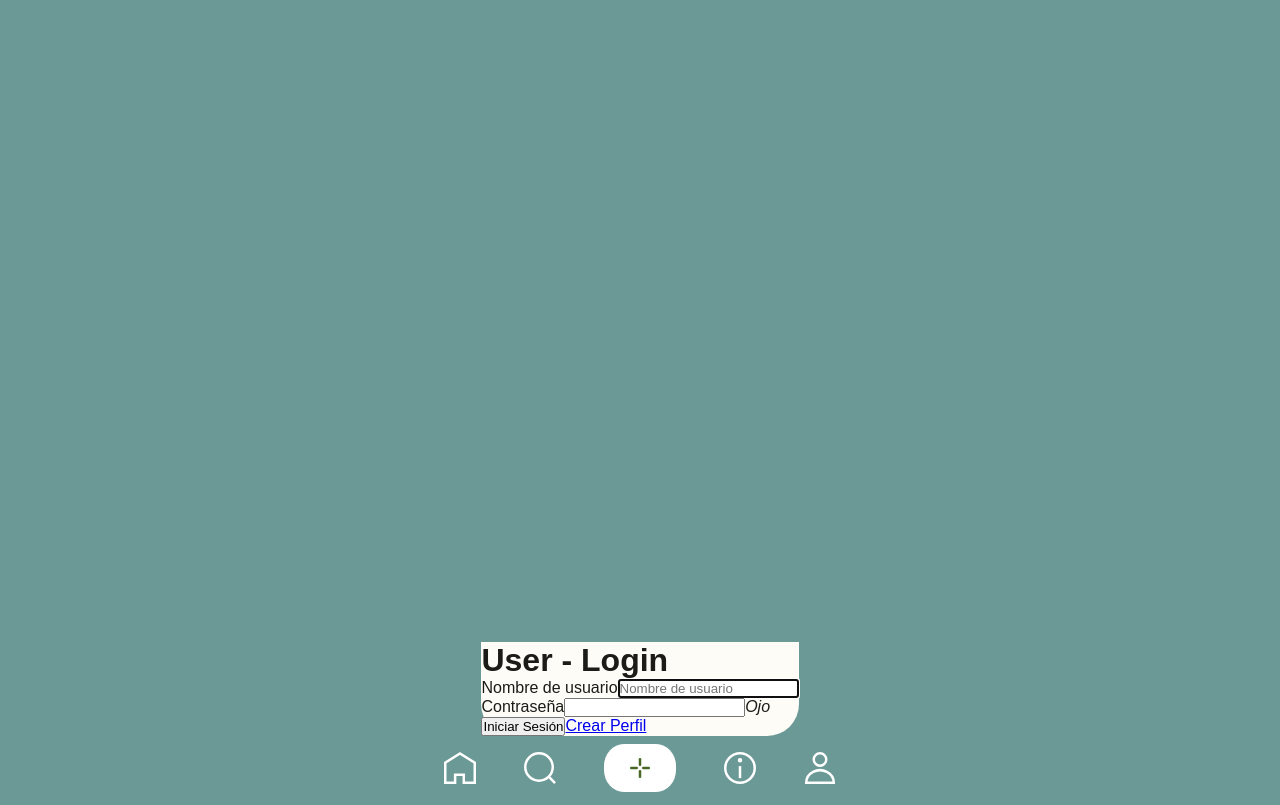
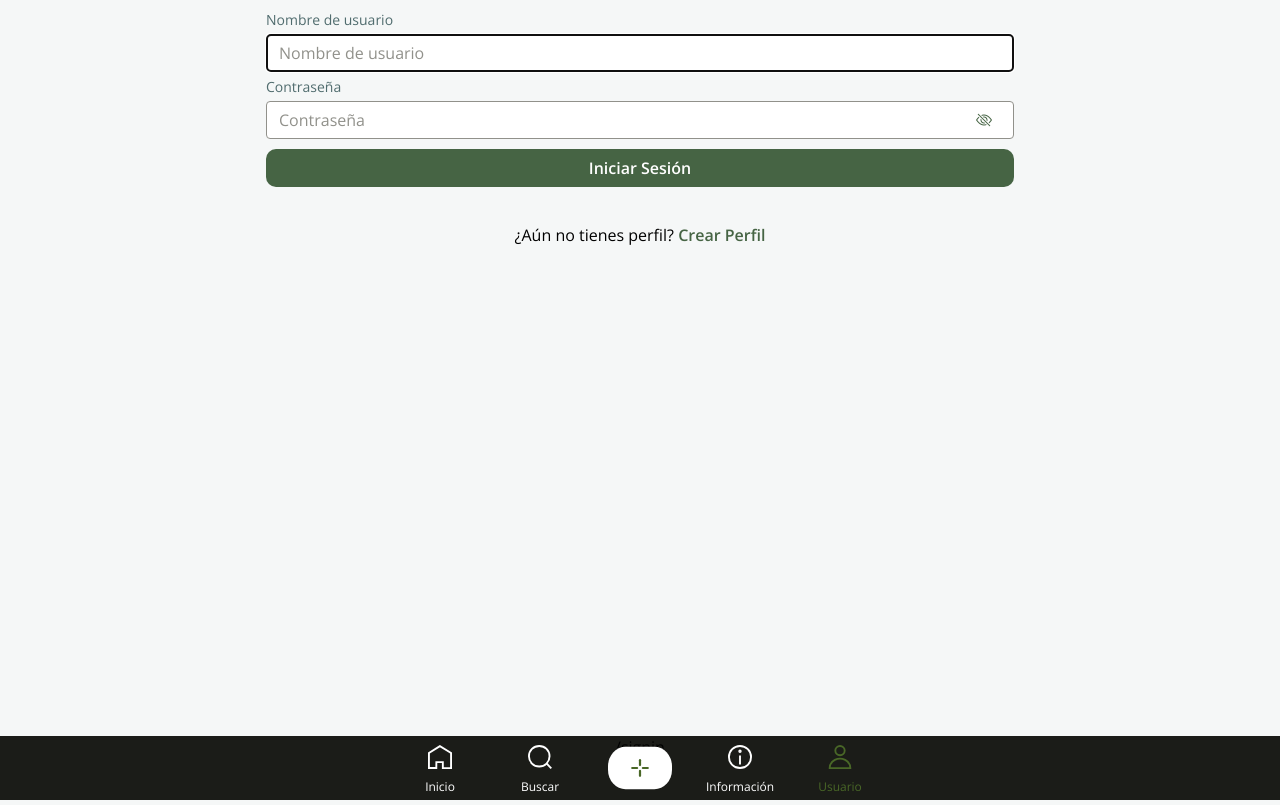
Before and after one commit to jvpradilla/NeG, a Next.js app in the folder frontend/: page /signin in a window 1280 px wide. Built offline with nearby package versions, Linux system fonts and the light colour scheme.

Commit message:
sigin styles

```diff
--- a/frontend/app/(user)/signin/page.tsx
+++ b/frontend/app/(user)/signin/page.tsx
@@ -22,28 +22,31 @@ export default function UserLogin () {
   };
 
   const handleSeePassword = async () => {
-    const type =  document.getElementById("password")?.getAttribute("type") === "password" ? "text" : "password";
-    document.getElementById("password")?.setAttribute("type", type);
+    const togglePassword =  document.getElementById("togglePassword");
+    const passwordInput =  document.getElementById("password");
+    const type =  passwordInput?.getAttribute("type") === "password" ? "text" : "password";
+    passwordInput?.setAttribute("type", type);
+    togglePassword?.classList.toggle("bi-eye");
   };
 
   return (
-    <div>
-      <h1>User - Login</h1>
-      <p>
-        <label>
-          <span>Nombre de usuario</span>
-        </label>
-        <input id="username" type="text" autoComplete="off" placeholder="Nombre de usuario" autoFocus onChange={usernameHandler}/>
+    <div className="formContainer">
+      <label htmlFor="username" className="inputTextLabel">
+        <span>Nombre de usuario</span>
+      </label>
+      <input id="username" type="text" autoComplete="off" placeholder="Nombre de usuario" className="inputText" autoFocus onChange={usernameHandler}/>
+
+      <label htmlFor="password" className="inputTextLabel">
+        <span>Contraseña</span>
+      </label>
+      <input id="password" type="password" autoComplete="off" placeholder="Contraseña" className="inputText" onChange={passwordHandler}/>
+      <i id="togglePassword" className="bi bi-eye-slash" onClick={handleSeePassword}></i>
+
+      <button type="button" className="button" onClick={handleSubmit}>Iniciar Sesión</button>
+      <p id="signinCreateProfile">
+        <span>¿Aún no tienes perfil? </span>
+        <Link href="/signup" className="link">Crear Perfil</Link>
       </p>
-      <p>
-        <label>
-          <span>Contraseña</span>
-        </label>
-        <input id="password" type="password" autoComplete="off" onChange={passwordHandler}/>
-        <i id="togglePassword" onClick={handleSeePassword}>Ojo</i>
-      </p>
-      <button type="button" onClick={handleSubmit}>Iniciar Sesión</button>
-    <Link href="/user/create">Crear Perfil</Link>
     </div>
   );
 }
--- a/frontend/app/globals.css
+++ b/frontend/app/globals.css
@@ -1,22 +1,86 @@
+@import url('https://fonts.googleapis.com/css?family=Open+Sans:300,400,600');
+@import url("https://cdn.jsdelivr.net/npm/bootstrap-icons@1.10.5/font/bootstrap-icons.css");
+
 *{
   margin: 0;
   padding: 0;
   box-sizing: border-box;
-  font-family: "Google Sans Text", sans-serif;
+  font-family: 'Open Sans', serif;
 }
 
 body {
   display: flex;
   height: 100vh;
   justify-content: center;
-  background-color: #6b9996;
-  color: #1b1c18;
+  background-color: #f5f7f7;
+  color: black;
+  font-size: 16px;
+  font-weight: 300;
+}
+
+main {
+  width: 100vw;
+  max-width: 768px;
+  height: calc(100% - 64px);
+  padding: 10px;
+}
+
+a:link, a:visited, a:active {
+  text-decoration: none;
+}
+
+.formContainer {
+  display: grid;
+  grid-template-columns: 100%;
+  grid-gap: 5px;
+}
+
+.inputText {
+  height: 38px;
+  padding: 12px;
+  line-height: 1;
+  border: 1px solid;
+  border-radius: 4px;
+  border-color: #91918b;
+  color: #91918b;
+  background-color: white;
   font-size: 16px;
 }
 
-main {
-  position: absolute;
-  bottom: 64px;
-  background-color: #FEFCF6;
-  border-radius: 0px 0px 32px 32px;
+.inputText::placeholder {
+  color: #91918b;
 }
+
+.inputTextLabel {
+  color: #506c6e;
+  font-size: 14px;
+  font-weight: 400;
+}
+
+.button {
+  height: 38px;
+  border: none;
+  border-radius: 10px;
+  color: white;
+  background-color: #466444;
+  font-size: 16px;
+  font-weight: 600;
+}
+
+.link {
+  color: #466444;
+  font-weight: 600;
+}
+
+#signinCreateProfile {
+  margin-top: 32px;
+  text-align: center;
+}
+
+#togglePassword {
+  color: #466444;
+  width: 20px;
+  text-align: center;
+  margin-top: -35px;
+  margin-left: calc(100% - 40px);
+}
--- a/frontend/app/layout.tsx
+++ b/frontend/app/layout.tsx
@@ -16,9 +16,6 @@ export default function RootLayout({children,}: {children: React.ReactNode}) {
         <meta name="viewport" content="width=device-width, initial-scale=1" />
       </head>
       <body>
-        <header>
-
-        </header>
         <main>
           {children}
         </main>
--- a/frontend/components/NavigationBar.module.css
+++ b/frontend/components/NavigationBar.module.css
@@ -6,18 +6,38 @@
   left: 0;
   display: flex;
   justify-content: center;
+  background-color: #1b1c18;
 }
 
 .navigation {
-  background-color:  #6b9996;
   position: absolute;
-  border-radius: 0px 0px 32px 32px;
-  padding: 0px 24px;
+  padding: 0px 2vw;
 }
 
 .navigation_item {
   display: inline-block;
-  text-decoration: none;
   vertical-align: middle;
-  padding: 8px 24px;
+  padding: 8px 0;
+  text-align: center;
+  width: 100px;
+  max-width: 100px;
 }
+
+.navigation_item > a > span {
+  padding-top: 12px;
+  color: white;
+  font-size: 12px;
+}
+
+@media only screen and (max-width: 524px) {
+  .navigation {
+    padding: 0px;
+  }
+  .navigation_item {
+    width: 64px;
+    max-width: 64px;
+  }
+  .navigation_item > a > span {
+    font-size: 10px;
+  }
+}
--- a/frontend/components/NavigationBar.tsx
+++ b/frontend/components/NavigationBar.tsx
@@ -1,23 +1,29 @@
+'use client'
+
 import styles from "./NavigationBar.module.css";
 
+
+import { usePathname } from 'next/navigation'
 import Link from "next/link";
 
 const links = [{
-    label: "Home",
-    icon: `<svg width="32" height="32" viewBox="0 0 32 32" style="fill:none;stroke:#ffffff;stroke-width:2.5;stroke-dasharray:none">
+    label: "Inicio",
+    icon: `<svg width="24" height="24" viewBox="0 0 32 32" style="fill:none;stroke-width:2.5;stroke-dasharray:none">
             <path d="M 15.911349,1.4716123 1.25,10.665044 v 20.026458 h 9.836557 l 0.06094,-7.926073 h 8.637333 v 7.984628 h 10.965225 v -20.14357 z"/>
           </svg>`,
-    route: "/"
+    route: "/",
+    pattern: ["/"]
   }, {
-    label: "Find",
-    icon: `<svg width="32" height="32" viewBox="0 0 32 32" style="fill:none;stroke:#ffffff;stroke-width:2.5;stroke-dasharray:none">
+    label: "Buscar",
+    icon: `<svg width="24" height="24" viewBox="0 0 32 32" style="fill:none;stroke-width:2.5;stroke-dasharray:none">
             <ellipse cx="15.0" cy="15.0" rx="13.749958" ry="13.749959" />
             <path d="m 24.970393,24.84234 6.082532,6.274612" />
           </svg>`,
-    route: "/find"
+    route: "/find",
+    pattern: ["/find"]
   }, {
-    label: "New",
-    icon: `<svg width="72" height="48" viewBox="0 0 72 48" style="fill:none;stroke:#496727;stroke-width:2.5;stroke-dasharray:none;stroke-linecap:round">
+    label: "",
+    icon: `<svg width="64" height="48" viewBox="0 0 72 48" style="fill:none;stroke:#496727;stroke-width:2.5;stroke-dasharray:none;stroke-linecap:round">
             <rect width="72" height="48" x="0" y="0" rx="19.799999" ry="22" style="fill:#ffffff;stroke:none" />
             <g transform="translate(-3.9999995)">
               <path d="m 40,15.249787 v 5.500426" />
@@ -26,40 +32,42 @@ const links = [{
               <path d="M 36.750213,24 H 31.249786" />
             </g>
           </svg>`,
-    route: "/new"
+    route: "/new",
+    pattern: [""]
   }, {
-    label: "Info",
-    icon: `<svg width="32" height="32" viewBox="0 0 32 32" style="fill:none;stroke:#ffffff;stroke-width:2.5;stroke-dasharray:none">
+    label: "Información",
+    icon: `<svg width="24" height="24" viewBox="0 0 32 32" style="fill:none;stroke-width:2.5;stroke-dasharray:none">
             <ellipse cx="15.99996" cy="15.999961" rx="14.74996" ry="14.749961" />
             <circle cx="15.99996" cy="8.2648678" r="1.0002025" />
             <path d="m 15.99996,14.085863 v 12.03701" />
           </svg>`,
-    route: "/info"
+    route: "/info",
+    pattern: ["/info"]
   }, {
-    label: "User",
-    icon: `<svg width="32" height="32" viewBox="0 0 32 32" style="fill:none;stroke:#ffffff;stroke-width:2.5;stroke-dasharray:none">
+    label: "Usuario",
+    icon: `<svg width="24" height="24" viewBox="0 0 32 32" style="fill:none;stroke-width:2.5;stroke-dasharray:none">
             <circle cx="16" cy="7.4999576" r="6.2499576" />
             <path d="m -2.2498913,-30.75 a 13.750109,12.496143 0 0 1 -6.8750543,10.821978 13.750109,12.496143 0 0 1 -13.7501084,0 A 13.750109,12.496143 0 0 1 -29.750109,-30.75 H -16 Z" transform="scale(-1)" />
           </svg>`,
-    route: "/user"
+    route: "/user",
+    pattern: ["/signin", "/signup"]
 }];
 
-//<Link href={route}><div dangerouslySetInnerHTML={{ __html: icon }} style={{fill:"none", stroke:"#ffffffcc", strokeWidth:2.5, strokeDasharray:"none"}}/></Link>
-// Primary color: #496727
-// Secondary color: #8a9579
-// Tertiary color: #6b9996
-// Neutral color: #91918b
-// Background color: #FEFCF6
-// Background section color: #4967270d
+//width:"24px", height:"24px",
+export default function NavigationBar () {
+  const pathname = usePathname();
 
-export default function NavigationBar () {
   return (
     <div className={styles.container}>
+      <span>{pathname}</span>
       <nav className={styles.navigation}>
         <ul>
-          {links.map(({label, route, icon}) => (
+          {links.map(({label, route, icon, pattern}) => (
             <li key={route} className={styles.navigation_item}>
-              <Link href={route}><div dangerouslySetInnerHTML={{ __html: icon }}/></Link>
+              <Link href={route}>
+                <div dangerouslySetInnerHTML={{ __html: icon }} style={{stroke:pattern.includes(pathname)?"#496727":"white"}}/>
+                <span style={{color:pattern.includes(pathname)?"#496727":"white"}}>{label}</span>
+              </Link>
             </li>
           ))}
         </ul>
```
